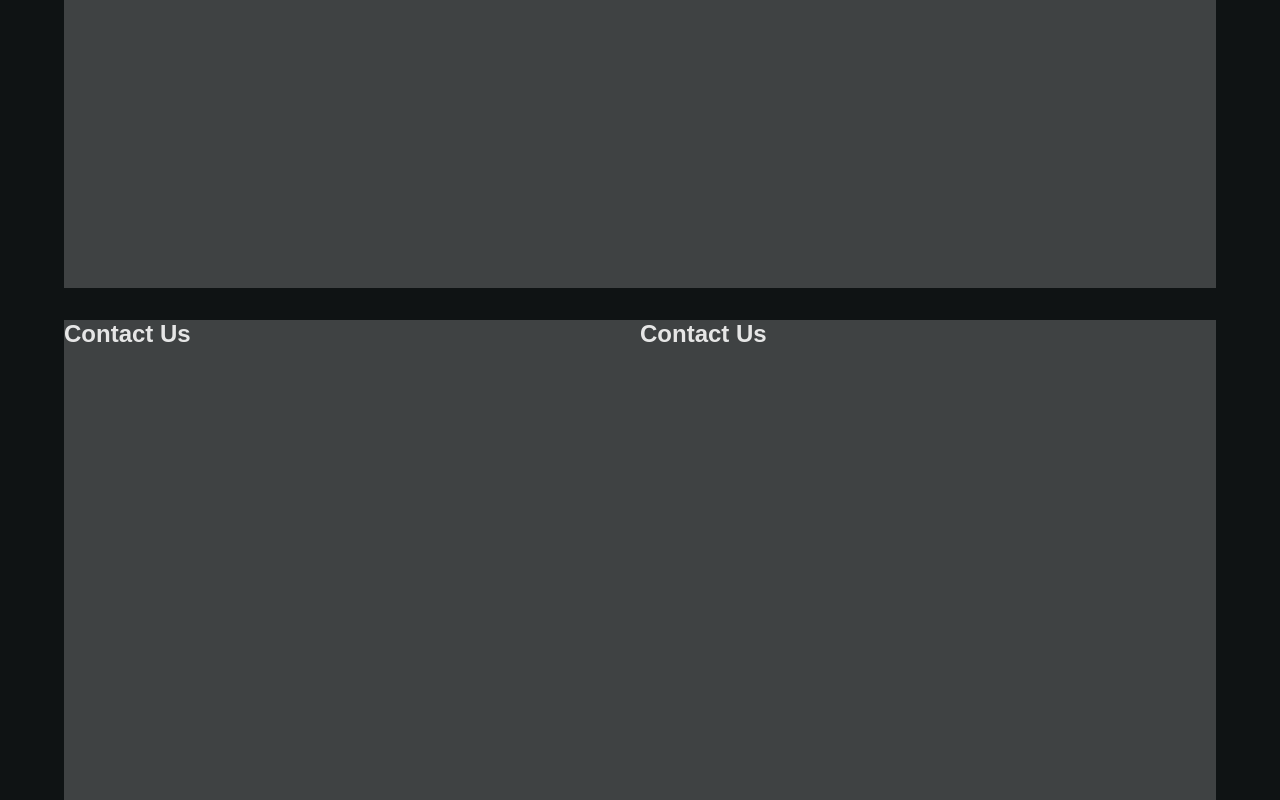
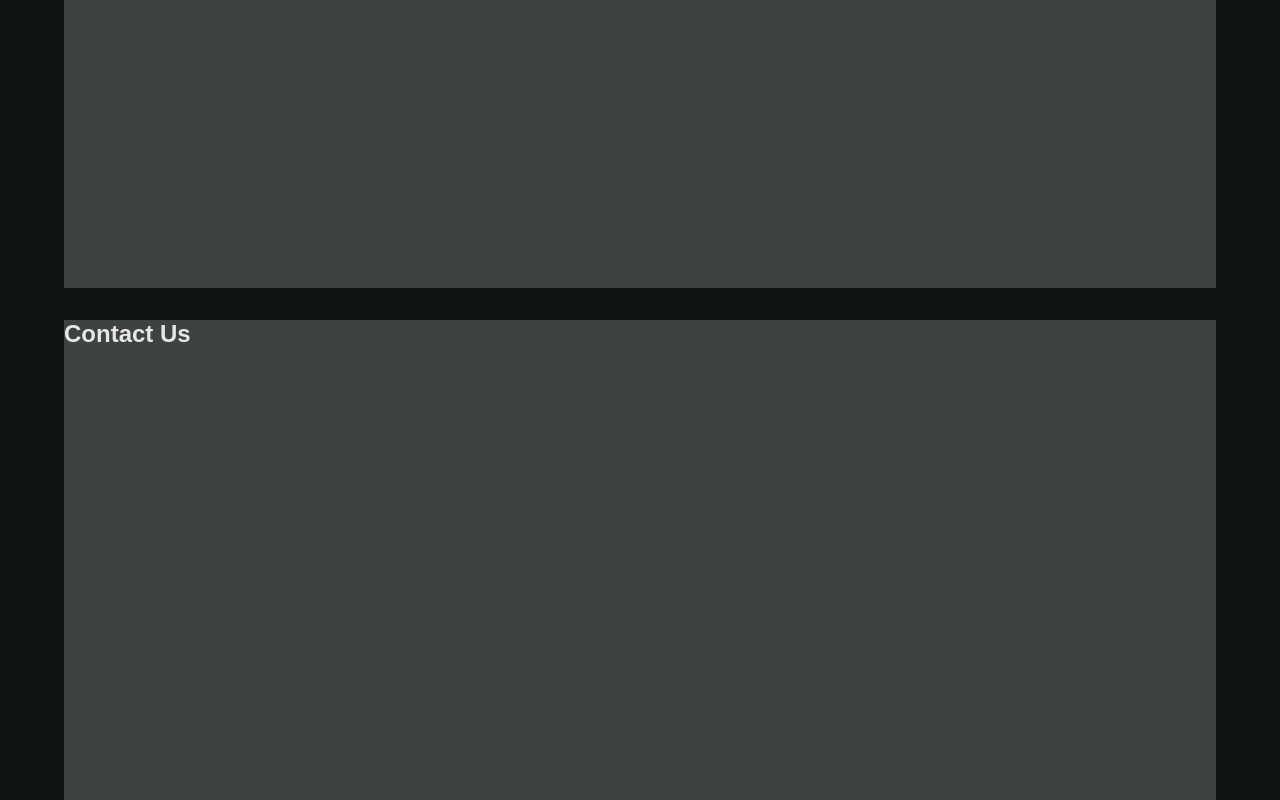
Before and after one commit to Tri-Unityy/universal-carwash, a React (Vite) app: page / in a window 1280 px wide. Shown: the part 3338-4138 px from the top of the page. Built offline with nearby package versions, Linux system fonts and the light colour scheme; a web font is replaced by a local one.

Commit message:
contact us layout changed

```diff
--- a/src/assets/style/homeElements.jsx
+++ b/src/assets/style/homeElements.jsx
@@ -128,8 +128,8 @@ export const Container = styled.section`
 
       case "contact":
         return css`
-          display: grid;
-          grid-template-columns: 50% 50%;
+          display: flex;
+          flex-direction: row;
           width: 100%;
           height: 60vh;
           background-color: rgba(255, 255, 255, 0.2);
@@ -672,3 +672,8 @@ export const GalleryImageContainer = styled.div`
   margin-bottom: 2rem;
   overflow: hidden;
 `;
+
+///////////////////////// Contact /////////////////////////
+/* Start */
+
+export const ContactMapContainer = styled.div``;
--- a/src/components/ContactUs.jsx
+++ b/src/components/ContactUs.jsx
@@ -5,7 +5,6 @@ const ContactUs = () => {
   return (
     <Container $mode="contact">
       <h1>Contact Us</h1>
-      <h1>Contact Us</h1>
     </Container>
   );
 };
```
